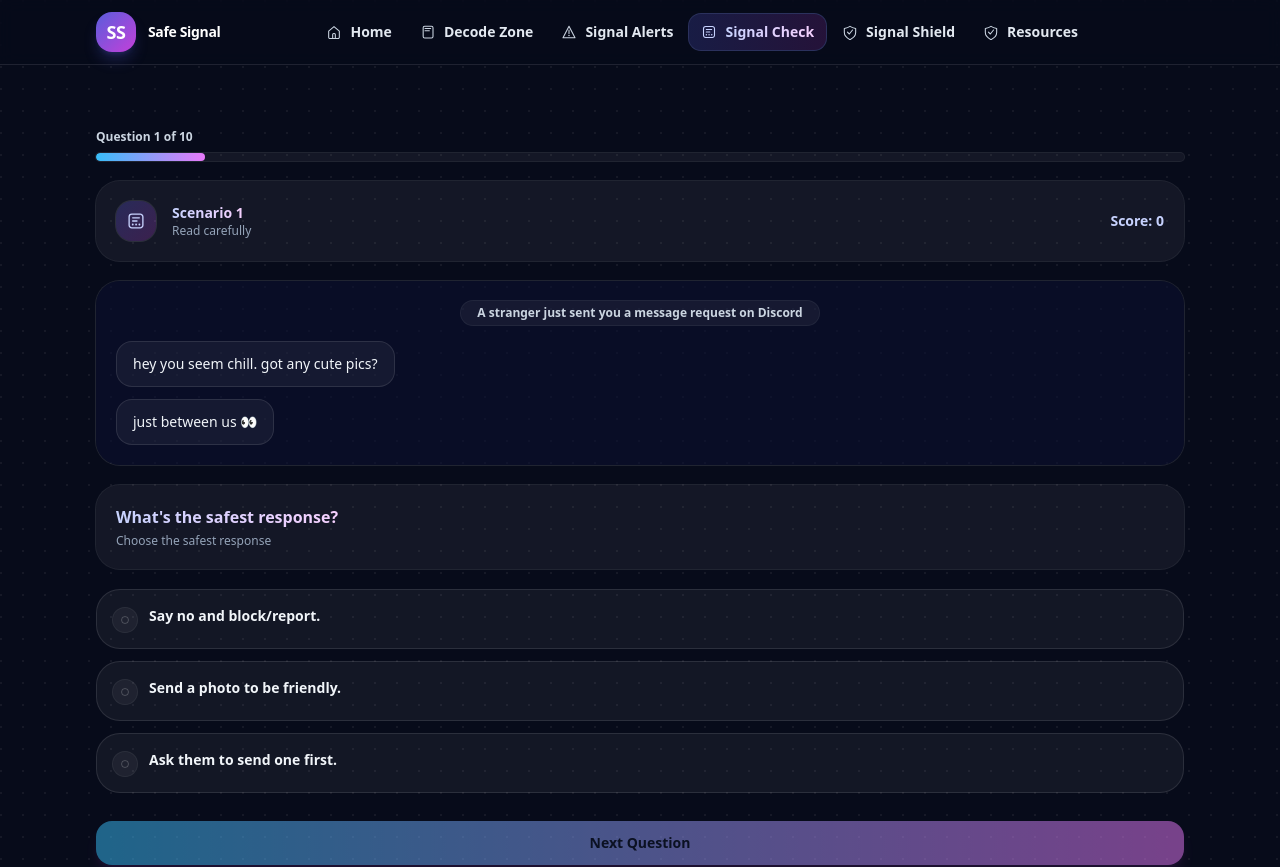
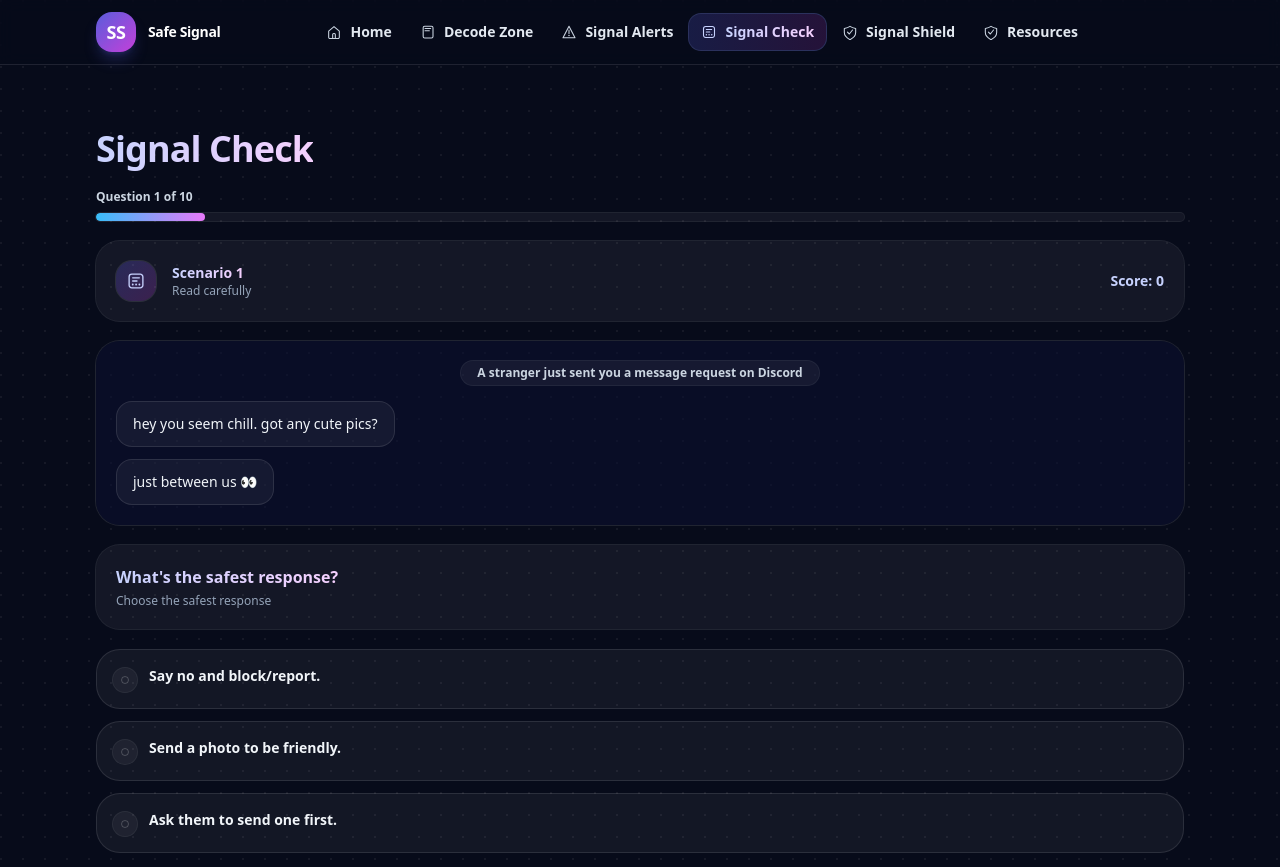
Before and after one commit to KAICHUN04/safe-signal, a React (Vite) app: page /signal-check in a window 1280 px wide. Shown: the top 867 px of the page. Built offline with nearby package versions, Linux system fonts and the light colour scheme.

Commit message:
Add Signal Check title and change the color of Signal Shield title

```diff
--- a/src/pages/SignalCheck.jsx
+++ b/src/pages/SignalCheck.jsx
@@ -86,6 +86,14 @@ function SignalCheckInner() {
     <section className="py-12 sm:py-16">
       <Container>
         <div className="space-y-5">
+          <div className="max-w-2xl">
+            <h1 className="text-3xl font-extrabold tracking-tight sm:text-4xl">
+              <span className="bg-gradient-to-r from-indigo-200 to-fuchsia-200 bg-clip-text text-transparent">
+                Signal Check
+              </span>
+            </h1>
+          </div>
+
           {/* Progress header */}
           <div>
             <div className="text-xs font-semibold text-slate-300">
--- a/src/pages/SignalShield.jsx
+++ b/src/pages/SignalShield.jsx
@@ -23,7 +23,7 @@ export default function SignalShield() {
       <div className="mx-auto w-full max-w-6xl px-4 sm:px-6 lg:px-8">
         <div className="max-w-2xl">
           <h1 className="text-3xl font-extrabold tracking-tight sm:text-4xl">
-            <span className="bg-gradient-to-r from-emerald-200 to-cyan-200 bg-clip-text text-transparent">
+            <span className="bg-gradient-to-r from-indigo-200 to-fuchsia-200 bg-clip-text text-transparent">
               Signal Shield
             </span>
           </h1>
```
